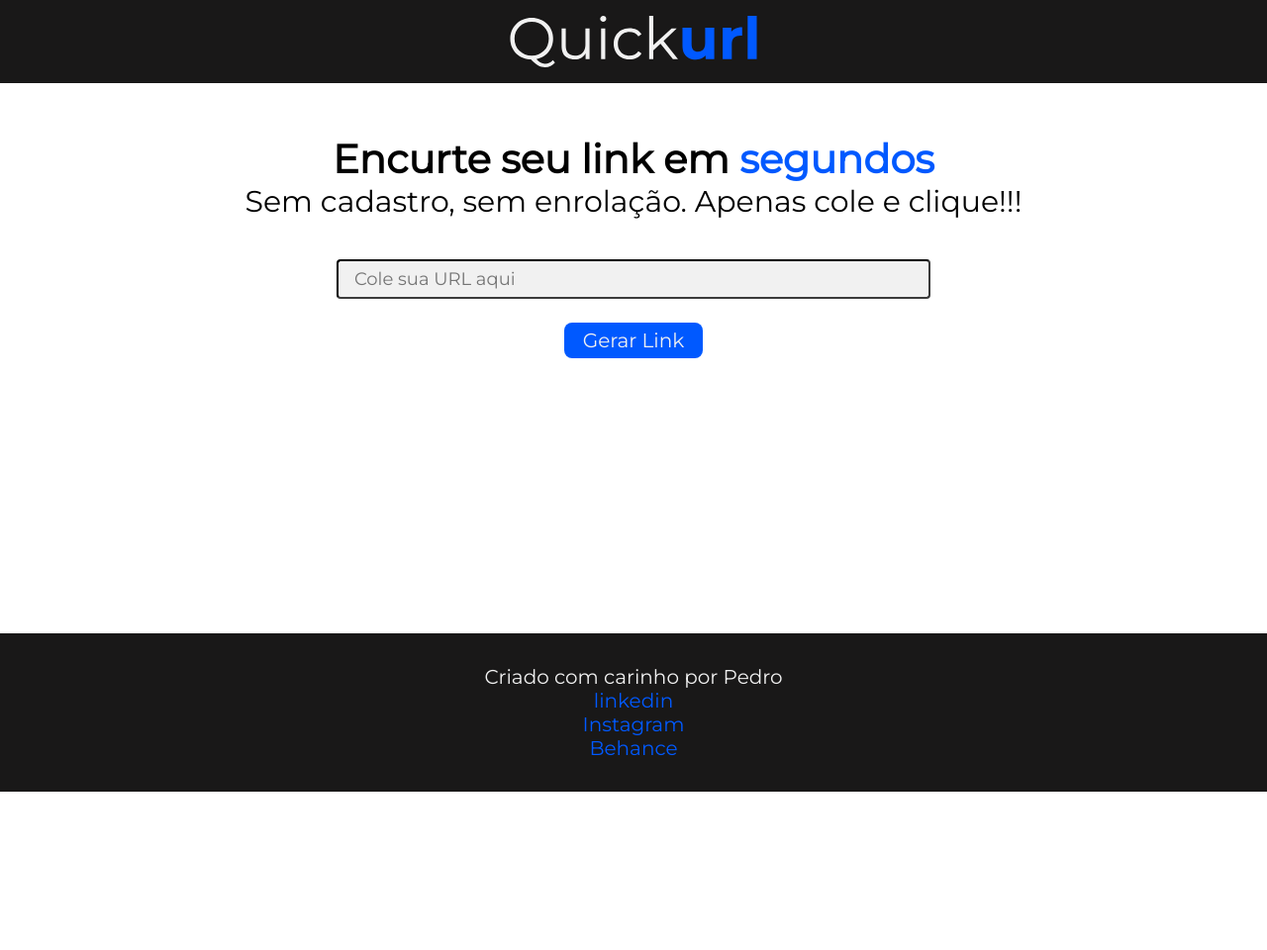
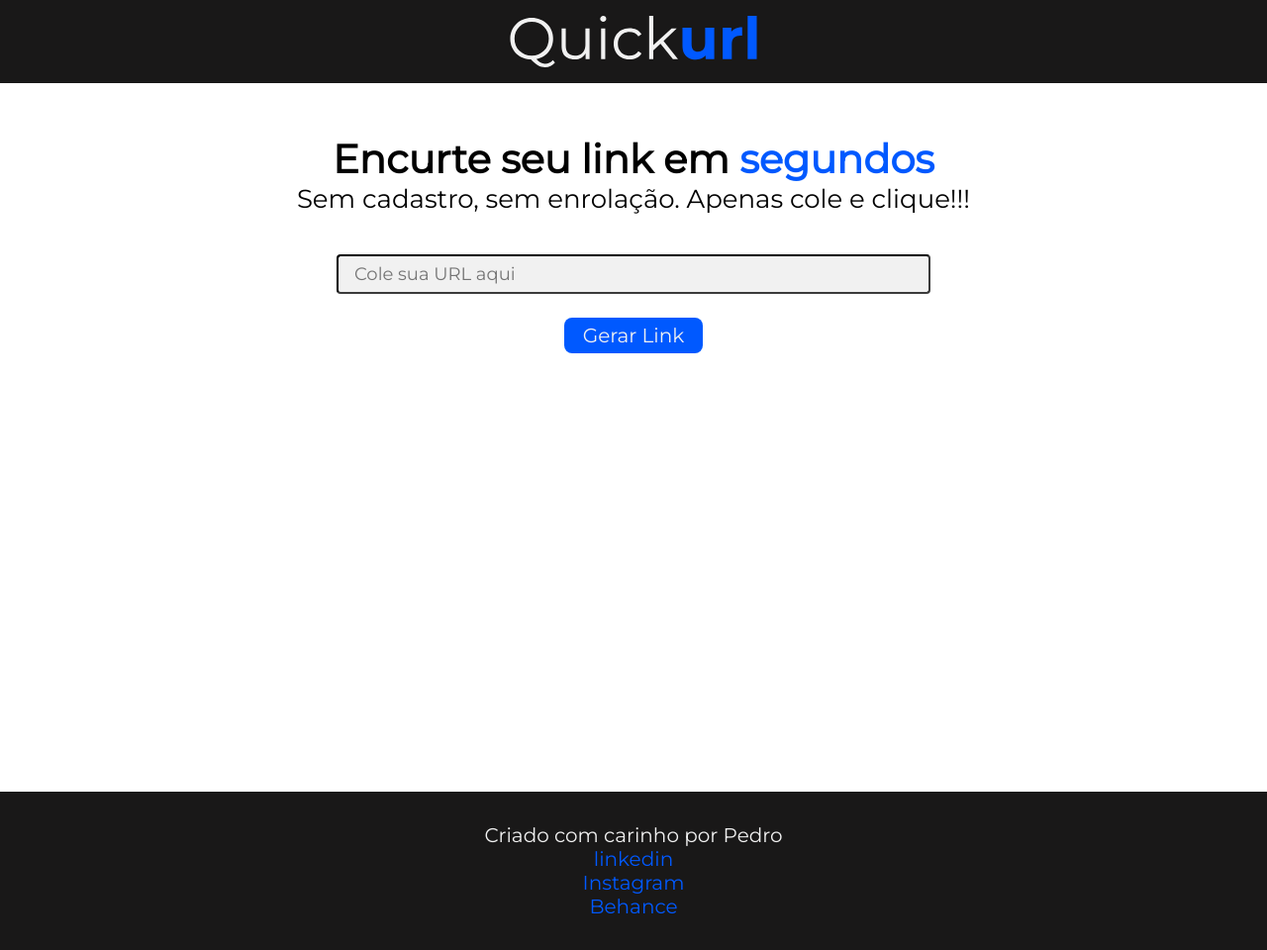
Before and after one commit to Pedro0911/quickurl, a Flask app: page / in a window 1280 px wide. Shown: the whole page at 99% size. Before the commit the page ends 800 px from the top, so only its background shows below. Run offline with Flask 3, Linux system fonts and the light colour scheme.

Commit message:
correções de erros e alterações no subtitulo do site

```diff
--- a/static/css/fonte.css
+++ b/static/css/fonte.css
@@ -13,7 +13,7 @@
     font-optical-sizing: auto;
     font-weight: 300;
     font-style: normal;
-    font-size: 30px;
+    font-size: 26px;
 
   }
   .subtitulo-footer{
--- a/static/css/styles.css
+++ b/static/css/styles.css
@@ -13,7 +13,7 @@ html, body {
 body{
     display: flex;
     flex-direction: column;
-    min-height: 100vh;
+    min-height: 120vh;
 }
 
 header{
@@ -69,7 +69,7 @@ footer{
     color:  #F1F1F1;
 
 
-    margin-top: 80px;
+    margin-top: 32px;
     padding: 8px;
     width: 100%;
     height: 160px;
```
Also changed, not shown: database.db.
